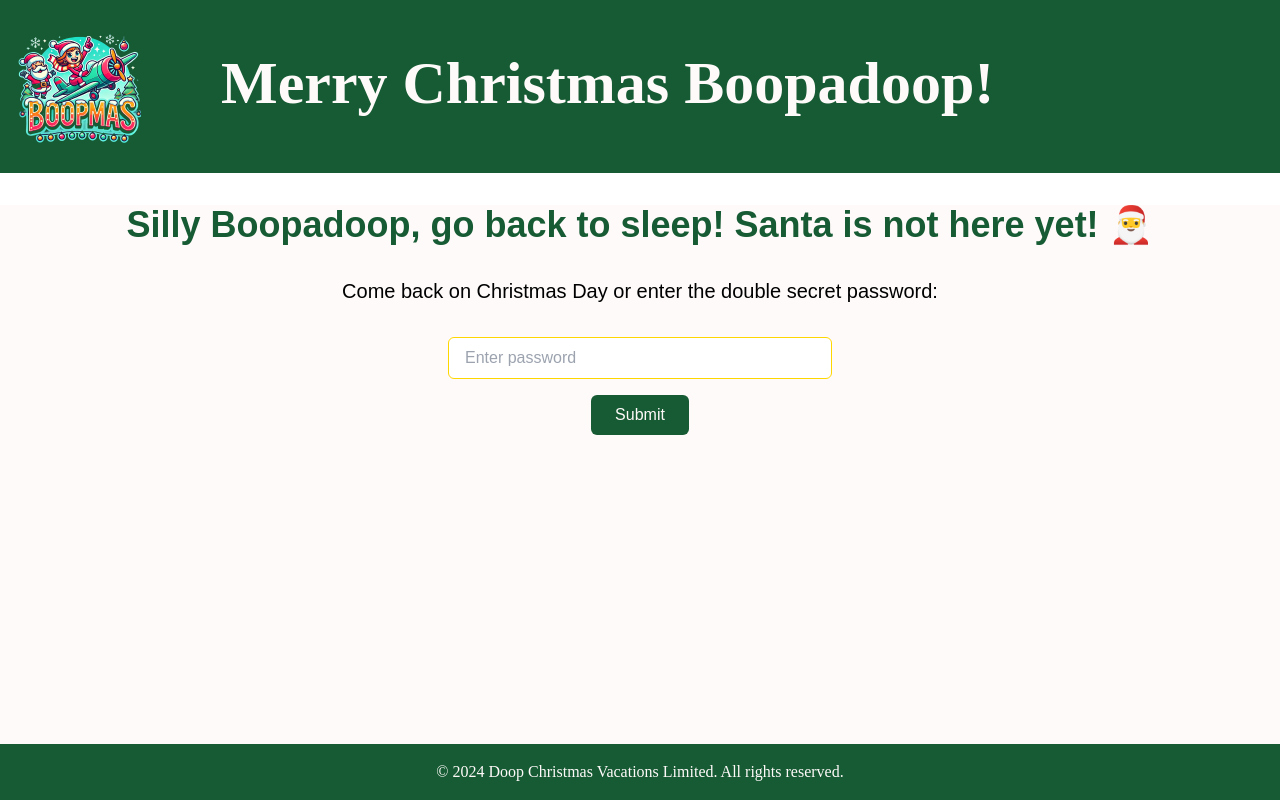
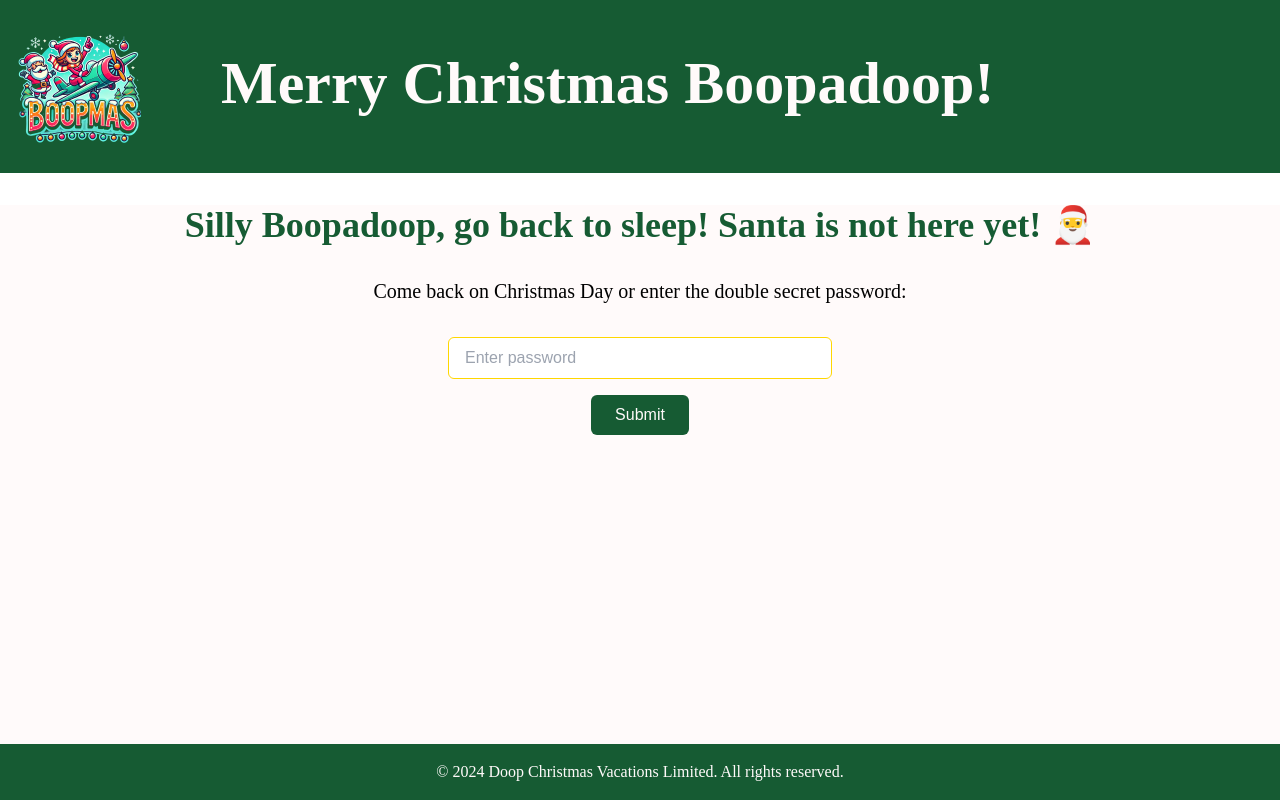
Before and after one commit to jhs129/tripgift, a Next.js app: page / in a window 1280 px wide. Built offline with nearby package versions, Linux system fonts and the light colour scheme.

Commit message:
font changes

```diff
--- a/src/pages/index.tsx
+++ b/src/pages/index.tsx
@@ -36,10 +36,10 @@ export default function Home() {
     return (
       <Layout>
         <div className="space-y-8 text-center">
-          <h1 className="text-4xl font-bold text-primary">
+          <h1 className="text-4xl font-bold text-primary font-christmas">
          Silly Boopadoop, go back to sleep! Santa is not here yet! 🎅
           </h1>
-          <p className="text-xl">Come back on Christmas Day or enter the double secret password:</p>
+          <p className="text-xl font-christmas">Come back on Christmas Day or enter the double secret password:</p>
 
           <form onSubmit={handlePasswordSubmit} className="max-w-sm mx-auto space-y-4">
             <input
```
